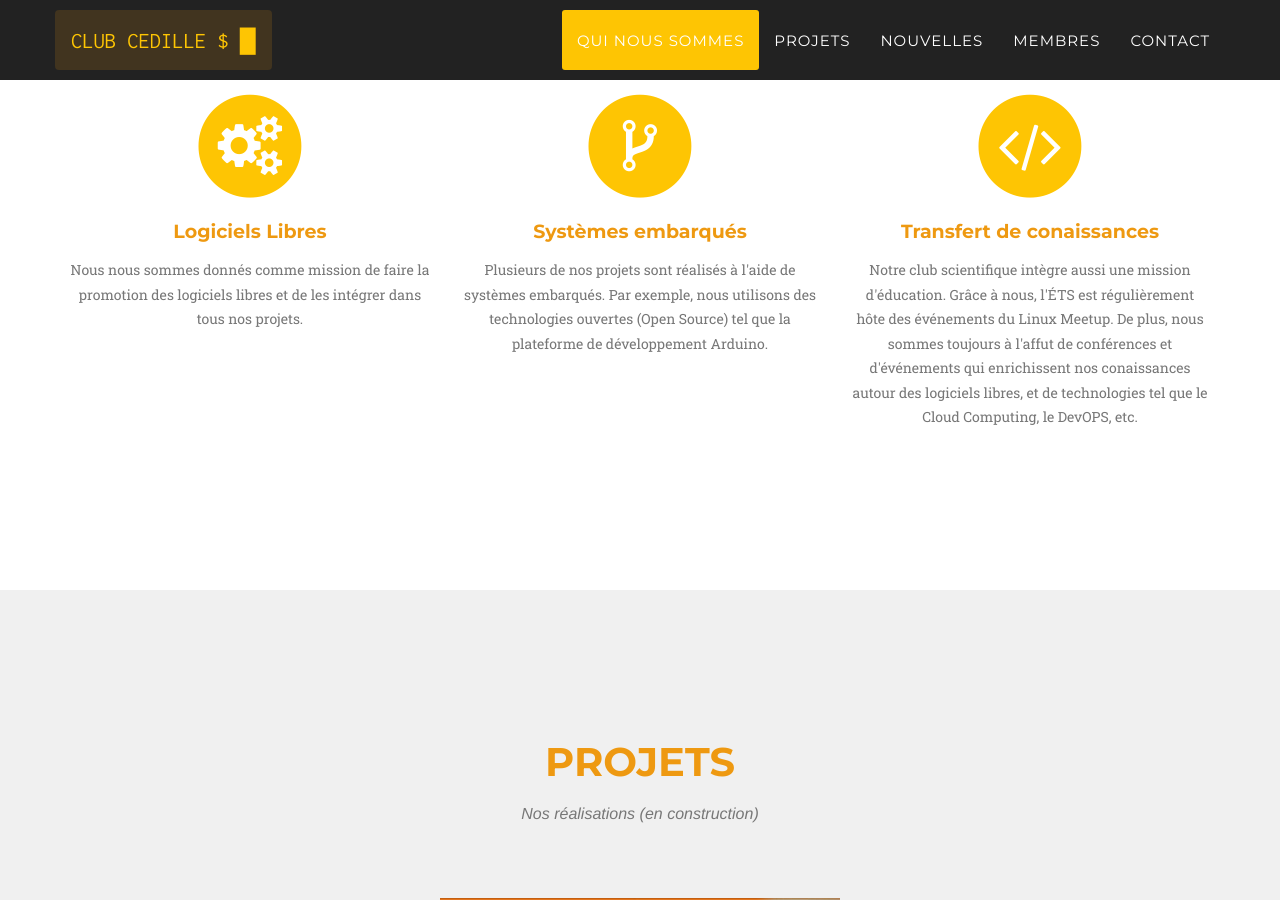
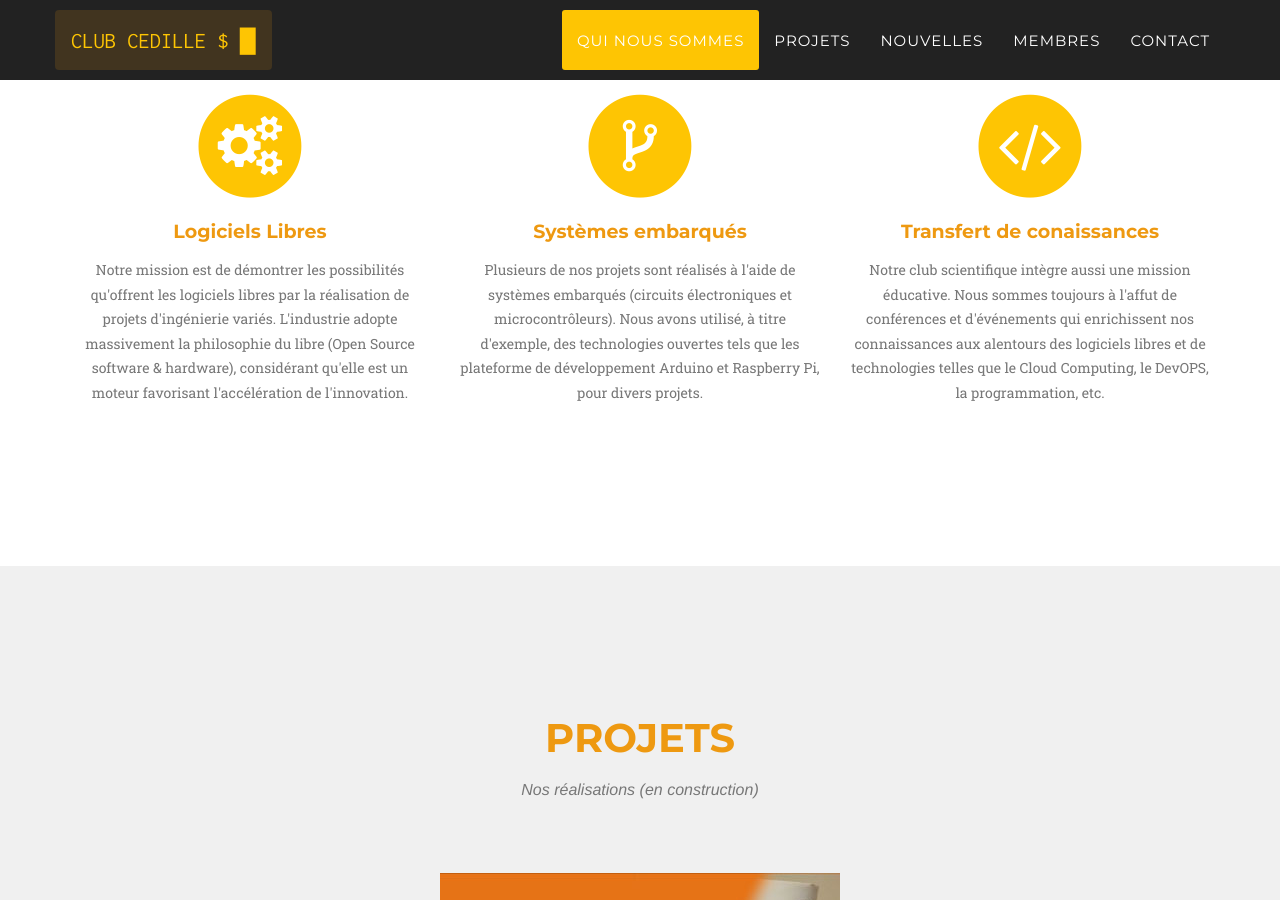
Before and after one commit to ClubCedille/clubcedille.github.io, a Jekyll site: the page built from index.html, in a window 1280 px wide and 900 px high, scrolled down 1312 px. Built offline with Jekyll 4.4.1, drawn with Linux system fonts in a browser that asks for light colours; some web fonts are replaced.

Commit message:
Updated description (about)

```diff
--- a/_data/fr/about.yml
+++ b/_data/fr/about.yml
@@ -3,12 +3,12 @@ description: Nous sommes un club scientifique de l'École de Technologie Supéri
 whatis:
   - title: Logiciels Libres
     icon: cogs
-    description: Nous nous sommes donnés comme mission de faire la promotion des logiciels libres et de les intégrer dans tous nos projets.
+    description: Notre mission est de démontrer les possibilités qu'offrent les logiciels libres par la réalisation de projets d'ingénierie variés. L'industrie adopte massivement la philosophie du libre (Open Source software & hardware), considérant qu'elle est un moteur favorisant l'accélération de l'innovation.
 
   - title: Systèmes embarqués
     icon: code-fork
-    description: Plusieurs de nos projets sont réalisés à l'aide de systèmes embarqués. Par exemple, nous utilisons des technologies ouvertes (Open Source) tel que la plateforme de développement Arduino.
+    description: Plusieurs de nos projets sont réalisés à l'aide de systèmes embarqués (circuits électroniques et microcontrôleurs). Nous avons utilisé, à titre d'exemple, des technologies ouvertes tels que les plateforme de développement Arduino et Raspberry Pi, pour divers projets.
 
   - title: Transfert de conaissances
     icon: code
-    description: Notre club scientifique intègre aussi une mission d'éducation. Grâce à nous, l'ÉTS est régulièrement hôte des événements du Linux Meetup. De plus, nous sommes toujours à l'affut de conférences et d'événements qui enrichissent nos conaissances autour des logiciels libres, et de technologies tel que le Cloud Computing, le DevOPS, etc.
+    description: Notre club scientifique intègre aussi une mission éducative. Nous sommes toujours à l'affut de conférences et d'événements qui enrichissent nos connaissances aux alentours des logiciels libres et de technologies telles que le Cloud Computing, le DevOPS, la programmation, etc.
```
